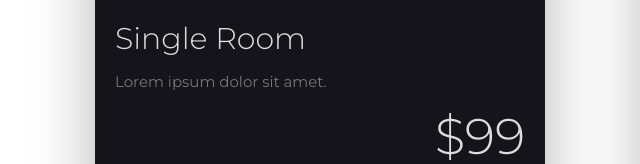
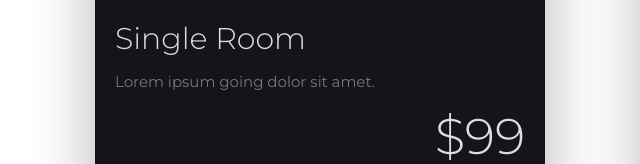
Before and after one commit to Hamza1001101/Grand-hotel-Flex-layout, a plain HTML site: page index.html in a window 1280 px wide. Shown: the part 2004-2168 px from the top of the page, 85-725 px from the left. Drawn offline with Linux system fonts and the light colour scheme.

Commit message:
updated some content

```diff
--- a/index.html
+++ b/index.html
@@ -153,7 +153,7 @@
                 <img src="img/single-room.jpeg" class="room-img" alt="single room">
                 <div class="room-card-content">
                     <h4 class="room-card-heading">Single Room</h4>
-                    <p class="room-card-paragraph">Lorem ipsum dolor sit amet.</p>
+                    <p class="room-card-paragraph">Lorem ipsum going dolor sit amet.</p>
                     <p class="room-price">$99</p>
                     <button class="room-card-btn">Book Now
                         <i class="fas fa-angle-double-right btn-arrow"></i>
```
